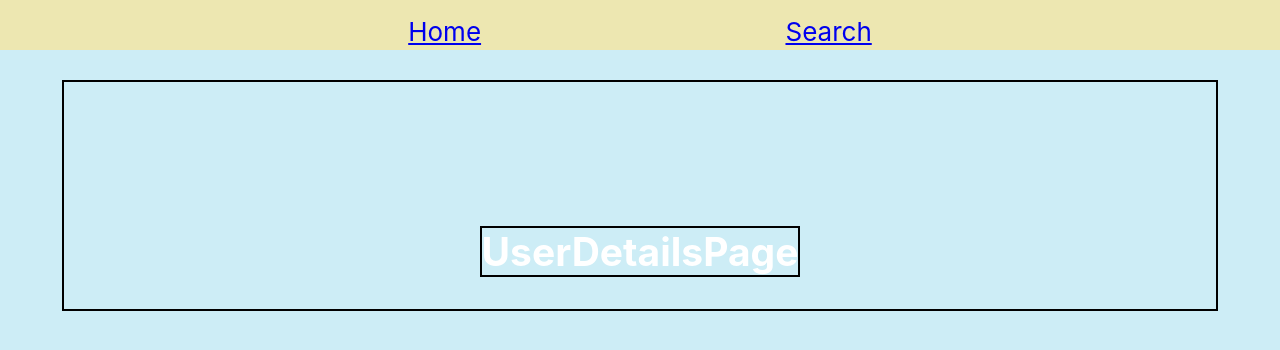
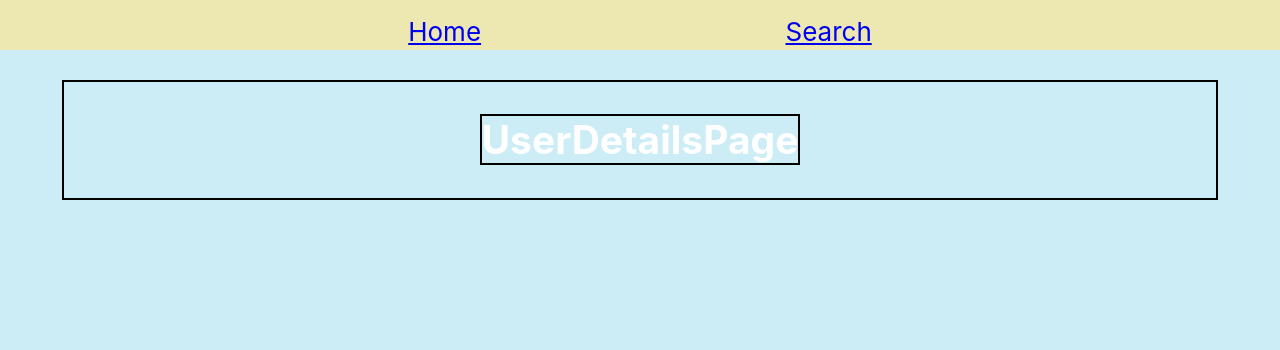
Before and after one commit to TylerEikenberg/GitHub-User-Search, a React (Create React App) app: page /user/1 in a window 1280 px wide. Shown: the top 350 px of the page. Built offline with nearby package versions, Linux system fonts and the light colour scheme.

Commit message:
got data to userdetailspage

```diff
--- a/src/Pages/UserDetailsPage/UserDetailsPage.css
+++ b/src/Pages/UserDetailsPage/UserDetailsPage.css
@@ -8,6 +8,5 @@
   border: 2px solid black;
 }
 .UserDetailsPage-header {
-  margin-top: 18vh;
   border: 2px solid black;
 }
--- a/src/Pages/UserDetailsPage/UserDetailsPage.js
+++ b/src/Pages/UserDetailsPage/UserDetailsPage.js
@@ -1,7 +1,10 @@
 import React from "react";
+import { useSelector } from "react-redux";
 import "./UserDetailsPage.css";
 
 function UserDetailsPage() {
+  const { fetchUserReducer: userData } = useSelector(state => state);
+  console.log(userData);
   return (
     <div className="UserDetailsPage-container">
       <h2 className="UserDetailsPage-header">UserDetailsPage</h2>
```
